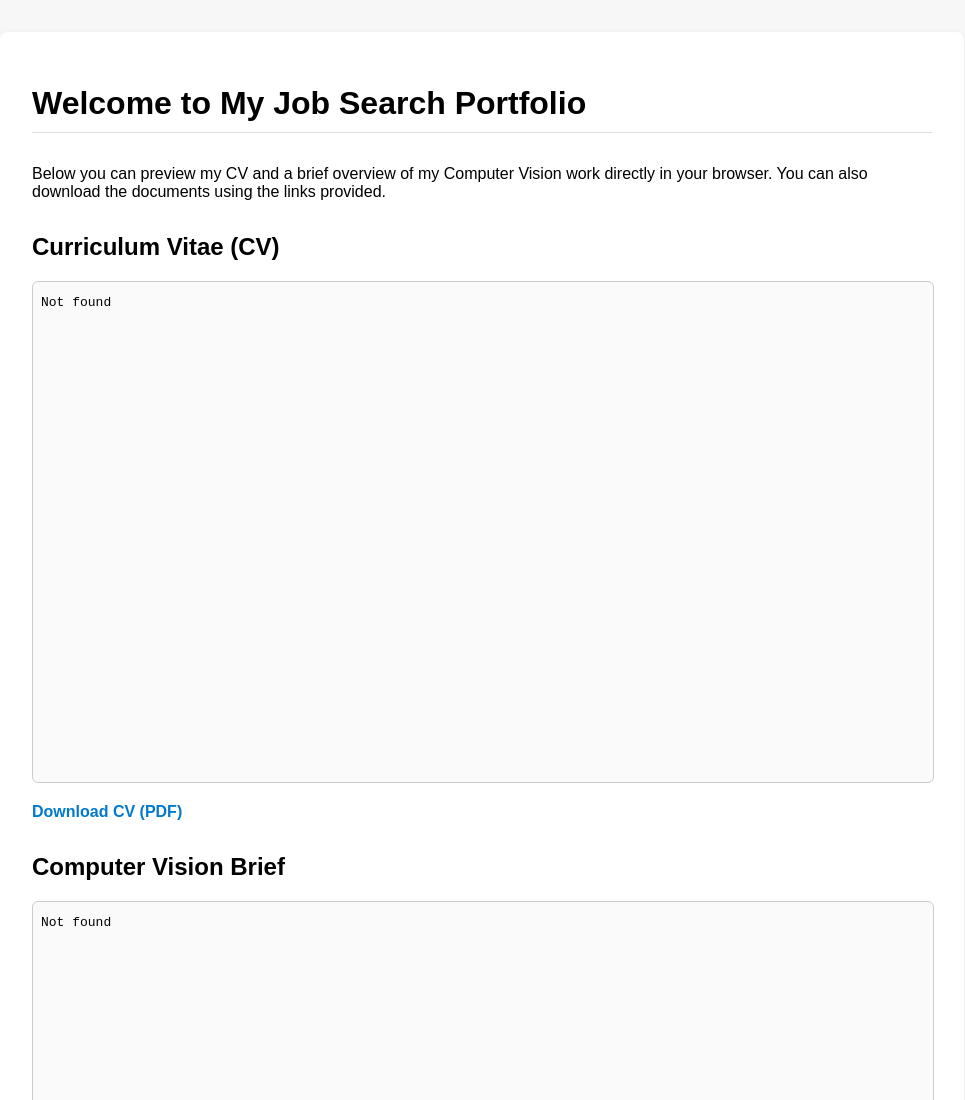
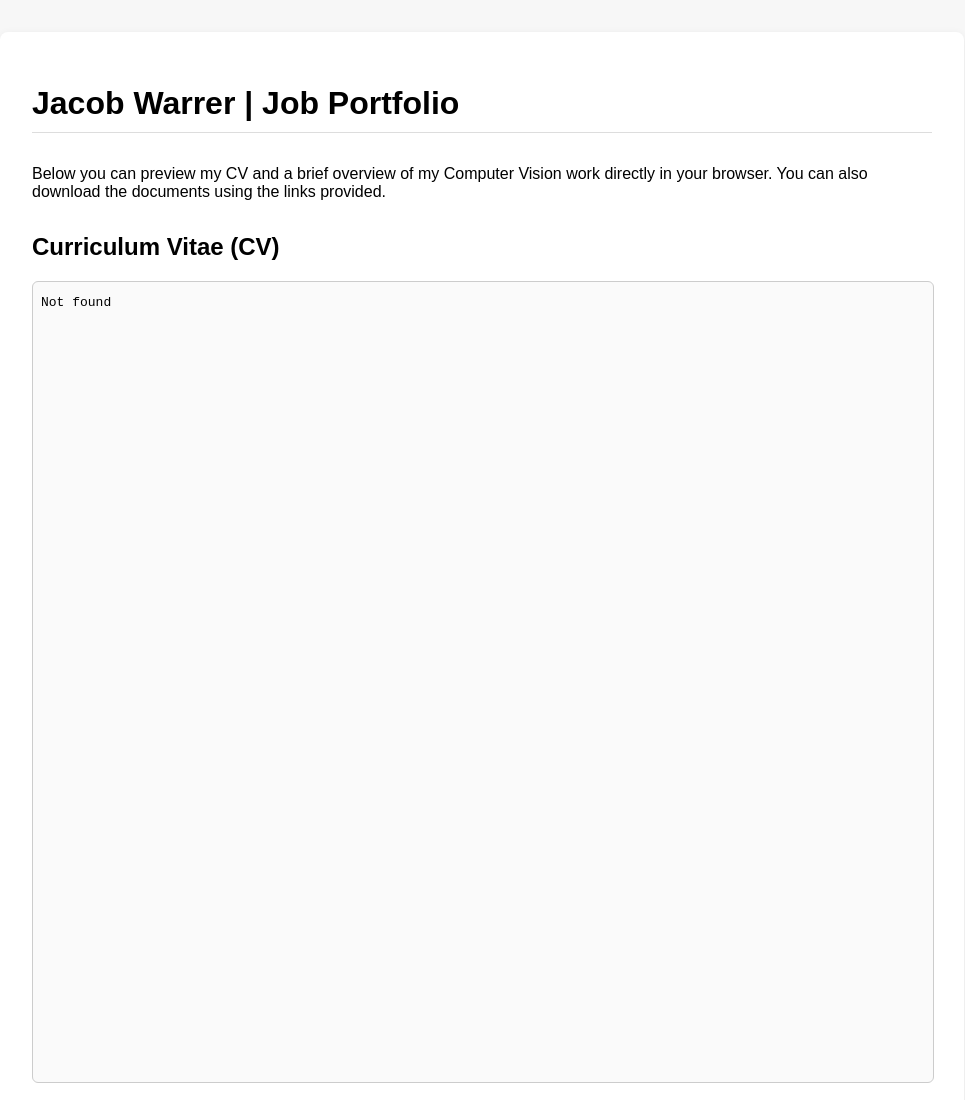
Before and after one commit to Jawar19/Job_search_public, a plain HTML site: page index.html in a window 1280 px wide. Shown: the top 1100 px of the page, without its empty margins (158-1123 px from the left). Drawn offline with Linux system fonts and the light colour scheme.

Commit message:
change header

```diff
--- a/index.html
+++ b/index.html
@@ -33,7 +33,7 @@
 
     .preview {
       width: 100%;
-      height: 500px;
+      height: 800px;
       border: 1px solid #ccc;
       border-radius: 6px;
       background: #fafafa;
@@ -56,7 +56,7 @@
 
 <body>
   <div class="container">
-    <h1>Welcome to My Job Search Portfolio</h1>
+    <h1>Jacob Warrer | Job Portfolio</h1>
     <p>
       Below you can preview my CV and a brief overview of my Computer Vision work directly in your browser. You can also
       download the documents using the links provided.
```
